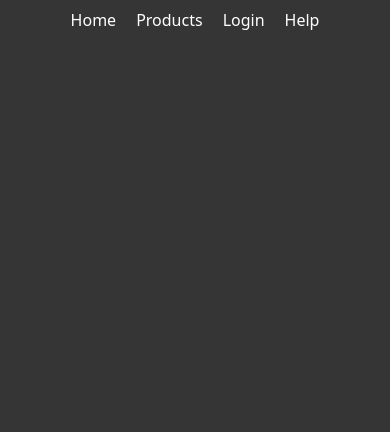
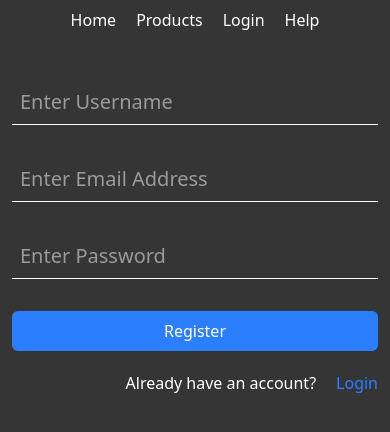
Before and after one commit to Shreyam205/Ecom-Project, a React (Vite) app in the folder Frontend/: page /register in a window 390 px wide. Shown: the top 432 px of the page. Built offline with nearby package versions, Linux system fonts and the light colour scheme; no server answers.

Commit message:
added the login and register pages

```diff
--- a/Frontend/package.json
+++ b/Frontend/package.json
@@ -17,7 +17,7 @@
     "nanoid": "^5.1.6",
     "react": "^19.2.0",
     "react-dom": "^19.2.0",
-    "react-form-hook": "^0.0.1",
+    "react-hook-form": "^7.70.0",
     "react-redux": "^9.2.0",
     "react-router-dom": "^7.11.0",
     "react-toastify": "^11.0.5",
--- a/Frontend/src/pages/Login.jsx
+++ b/Frontend/src/pages/Login.jsx
@@ -1,21 +1,33 @@
-import React from 'react'
+import { useForm } from 'react-hook-form'
+import { nanoid } from "nanoid"
+import { Link } from 'react-router-dom'
 
 const Login = () => {
+
+  const { register, reset, handleSubmit } = useForm()
+
+  const LoginHandler = (user) => {
+    console.log(user);
+  }
+
   return (
     <div className='flex justify-center items-center mt-10'>
-      <form className='flex flex-col lg:w-1/2 w-full gap-5'>
+      <form onSubmit={handleSubmit(LoginHandler)}
+        className='flex flex-col lg:w-1/2 w-full gap-5'>
         <input
-          type="text"
-          className='mb-3 outline-0 border-b p-2 text-xl'
-          placeholder='Enter Username' />
-        <input
-          type="text"
+        {...register("email")}
+          type="email"
           className='mb-3 outline-0 border-b p-2 text-xl'
           placeholder='Enter Email Address' />
         <input
-          type="text"
+        {...register("password")}
+          type="password"
           className='mb-3 outline-0 border-b p-2 text-xl'
           placeholder='Enter Password' />
+        <button className='bg-blue-500 p-2 rounded-md'>Login</button>
+        <p className='flex justify-end gap-5'>Don't have an account?
+          <Link className='text-blue-500' to="/register">Register</Link>
+        </p>
       </form>
     </div>
   )
--- a/Frontend/src/pages/Register.jsx
+++ b/Frontend/src/pages/Register.jsx
@@ -0,0 +1,42 @@
+import { useForm } from 'react-hook-form'
+import { nanoid } from "nanoid"
+import { Link } from 'react-router-dom'
+
+const Register = () => {
+
+  const { register, reset, handleSubmit } = useForm()
+
+  const RegisterHandler = (user) => {
+    user.id = nanoid()
+    console.log(user);
+  }
+
+  return (
+    <div className='flex justify-center items-center mt-10'>
+      <form onSubmit={handleSubmit(RegisterHandler)}
+        className='flex flex-col lg:w-1/2 w-full gap-5'>
+        <input
+          {...register("username")}
+          type="text"
+          className='mb-3 outline-0 border-b p-2 text-xl'
+          placeholder='Enter Username' />
+        <input
+        {...register("email")}
+          type="email"
+          className='mb-3 outline-0 border-b p-2 text-xl'
+          placeholder='Enter Email Address' />
+        <input
+        {...register("password")}
+          type="password"
+          className='mb-3 outline-0 border-b p-2 text-xl'
+          placeholder='Enter Password' />
+        <button className='bg-blue-500 p-2 rounded-md'>Register</button>
+        <p className='flex justify-end gap-5'>Already have an account?
+          <Link className='text-blue-500' to="/login">Login</Link>
+        </p>
+      </form>
+    </div>
+  )
+}
+
+export default Register
--- a/Frontend/src/routes/Mainroutes.jsx
+++ b/Frontend/src/routes/Mainroutes.jsx
@@ -2,6 +2,7 @@ import { Route, Routes } from "react-router-dom";
 import Home from '../pages/Home'
 import Products from "../pages/Products";
 import Login from "../pages/Login";
+import Register from "../pages/Register";
 
 const Mainroutes = () => {
   return (
@@ -9,6 +10,7 @@ const Mainroutes = () => {
         <Route path="/" element={<Home/>}/>
         <Route path="/products" element={<Products/>}/>
         <Route path="/login" element={<Login/>}/>
+        <Route path="/register" element={<Register/>}/>
     </Routes>
   )
 }
```
Also changed, not shown: 1 other file (tests, documents, lock files or other folders).
